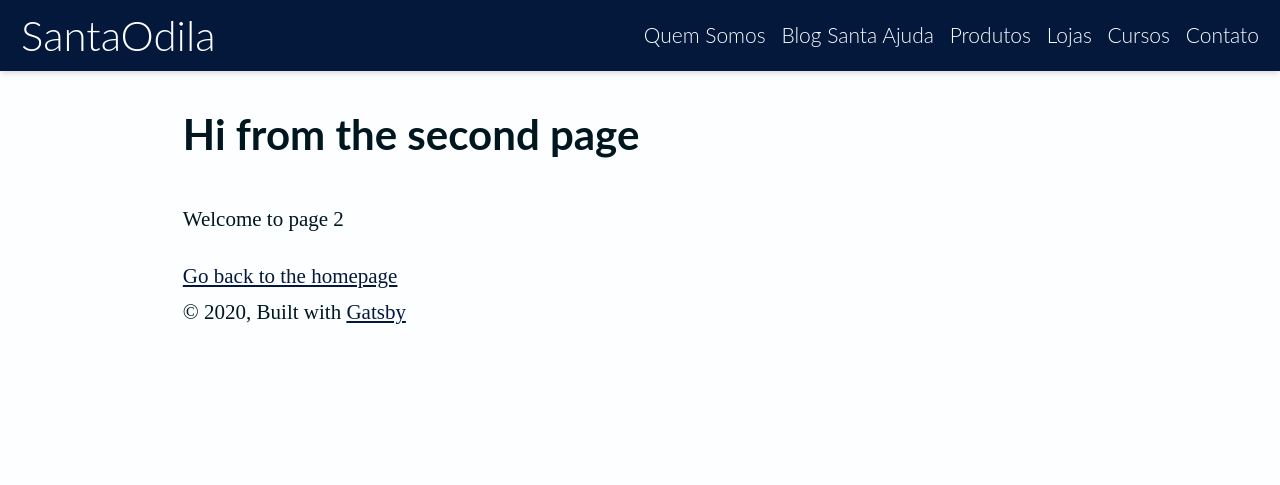
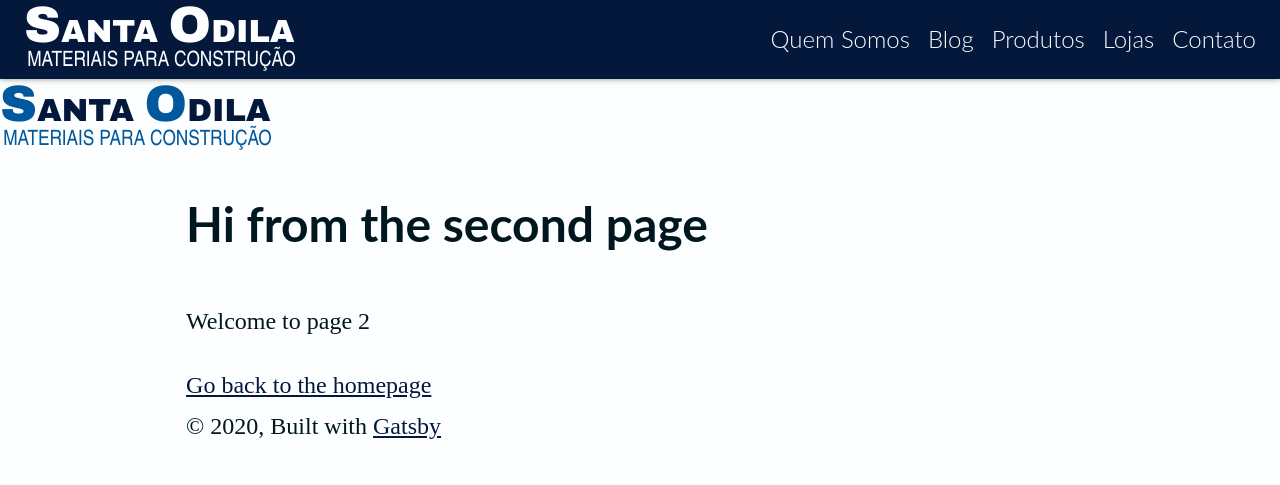
Before and after one commit to thepedroferrari/gatsby-typescript-sta-od, a Gatsby site: page /page-2 in a window 1280 px wide. Built offline with nearby package versions, Linux system fonts and the light colour scheme; Gatsby itself is replaced by a stand-in of ours.

Commit message:
Add logo

```diff
--- a/src/components/GlobalStyle.tsx
+++ b/src/components/GlobalStyle.tsx
@@ -75,11 +75,14 @@ export const GlobalStyle = createGlobalStyle`
   --padding: 1em;
   --smallLargePadding: calc(var(--padding) / 2) var(--padding);
   --margin: 1.5em;
-  --max-basis-font: 21px;
+  --max-basis-font: 24px;
   --line-height: 1.7;
 
+  --desktop: 48em;
+  --mobile: 26em;
+
   /* Other */
-  font-size: calc(12px + 1vmin);
+  font-size: calc(13px + 1vmin);
 }
 
 @media screen and (min-width: 60rem) {
@@ -176,13 +179,13 @@ a {
 	background-color: transparent;
   color: var(--link-primary);
   font-weight: 500;
-  transition: all .2s ease-in;
 }
 
 a:hover {
   color: var(--link-medium);
   text-decoration: underline;
   text-decoration-skip: skip;
+  transition: all .2s ease-in;
 }
 
 abbr[title] {
@@ -373,6 +376,9 @@ label {
 .cols-3 {
   --gridCols: 3;
 }
+.cols-4 {
+  --gridCols: 4;
+}
 
 .flex {
   --justifyContent: space-between;
@@ -393,4 +399,14 @@ label {
   }
 }
 
+.visually-hidden {
+  clip: rect(0 0 0 0);
+  clip-path: inset(50%);
+  height: 1px;
+  overflow: hidden;
+  position: absolute;
+  white-space: nowrap;
+  width: 1px;
+}
+
 `;
--- a/src/components/Header.tsx
+++ b/src/components/Header.tsx
@@ -2,10 +2,11 @@ import { Link } from "gatsby";
 import PropTypes from "prop-types";
 import React from "react";
 import styled from 'styled-components';
+import Logo from "./Logo";
 
 const SiteHeader = styled.header`
   background-color: var(--darkBlue);
-  box-shadow: var(--level-2);
+  box-shadow: var(--level-2), var(--level-1);
   color: var(--white);
   display: flex;
   min-height: 3rem;
@@ -15,6 +16,7 @@ const SiteHeader = styled.header`
 
   & a {
     color: var(--white);
+    display: inline-block;
     font-family: 'Lato', sans-serif;
     font-weight: 300;
     font-size: var(pText);
@@ -29,24 +31,31 @@ const SiteHeader = styled.header`
       margin-left: calc(var(--margin) / 2);
     }
   }
+  h1 {
+    margin: 0;
+  }
 `;
 
 
-const Header = () => (
-  <SiteHeader>
-    <h1 style={{ margin: 0 }}>
-      <Link to="/">SantaOdila</Link>
-    </h1>
-    <nav>
-      <Link to="/">Quem Somos</Link>
-      <Link to="/">Blog Santa Ajuda</Link>
-      <Link to="/">Produtos</Link>
-      <Link to="/">Lojas</Link>
-      <Link to="/">Cursos</Link>
-      <Link to="/">Contato</Link>
-    </nav>
-  </SiteHeader>
-);
+const Header = () => {
+
+
+  return (
+    <>
+    <SiteHeader>
+      <Logo white main />
+      <nav>
+        <Link to="/">Quem Somos</Link>
+        <Link to="/santa-ajuda">Blog</Link>
+        <Link to="/produtos">Produtos</Link>
+        <Link to="/lojas">Lojas</Link>
+        <Link to="/contato">Contato</Link>
+      </nav>
+      </SiteHeader>
+      <Logo />
+      </>
+  )
+};
 
 Header.propTypes = {
   siteTitle: PropTypes.string,
--- /dev/null
+++ b/src/components/Logo.tsx
@@ -0,0 +1,72 @@
+import { Link, useStaticQuery, graphql } from "gatsby";
+import React from "react";
+import styled from 'styled-components';
+
+interface ISiteLogo extends Record<string, any> {
+  white?: boolean;
+  main?: boolean;
+}
+
+const SiteLogo = styled.hgroup<ISiteLogo>`
+  min-width: 11.5em;
+  a, a:hover {
+    text-decoration: none;
+  }
+  h1, h2 {
+    line-height: 1;
+    margin: 0;
+  }
+  h1 {
+    font-family: 'Arial Black';
+    font-size: 1.33em;
+    font-weight: bolder;
+
+    & span {
+      color: ${props => props.white ? "var(--white)" : "var(--darkBlue)"};
+      display: inline-block; /* To use ::first letter, the element must be a block */
+
+      &::first-letter {
+        color: ${props => props.white ? "var(--white)" : "var(--blue)"};
+        font-size: 1.6em;
+      }
+    }
+  }
+  h2 {
+    color: ${props => props.white ? "var(--white)" : "var(--blue)"};
+    font-family: 'Arial Narrow';
+    font-size: .88em;
+    font-weight: 100;
+    margin-left: .15em;
+  }
+`;
+
+
+const Logo = ({ white, main }: ISiteLogo) => {
+
+  const { site } = useStaticQuery(
+    graphql`
+      query {
+        site {
+          siteMetadata {
+            title
+            description
+          }
+        }
+      }
+    `
+  );
+
+  const { title, description } = site.siteMetadata;
+
+  return (
+    <SiteLogo white={white}>
+      <Link to="/" title={title}>
+        <h1><span>SANTA</span> <span>ODILA</span></h1>
+        <h2>MATERIAIS PARA CONSTRUÇÃO</h2>
+        {main && <h3 className="visually-hidden">{title}. {description}</h3>}
+      </Link>
+    </SiteLogo>
+  )
+};
+
+export default Logo;
```
Also changed, not shown: static/santa-odila-logo.svg (added).
